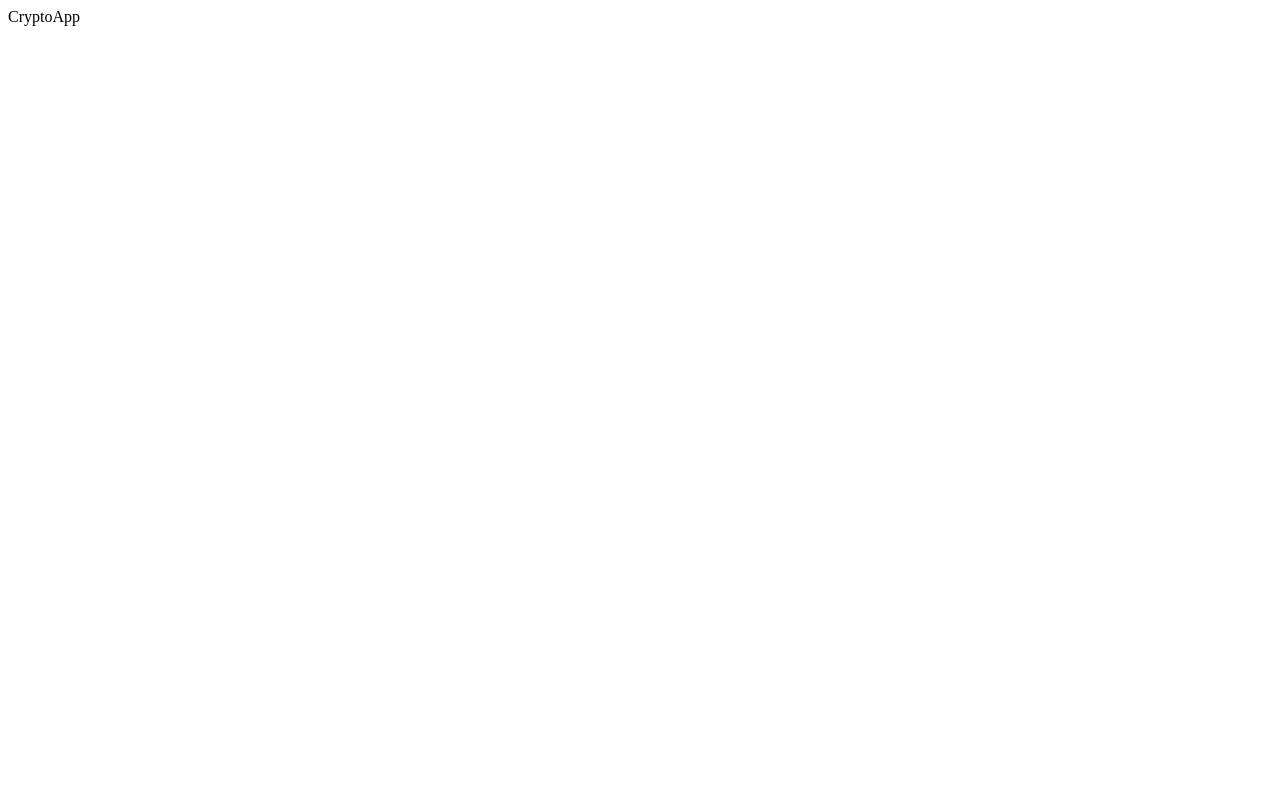
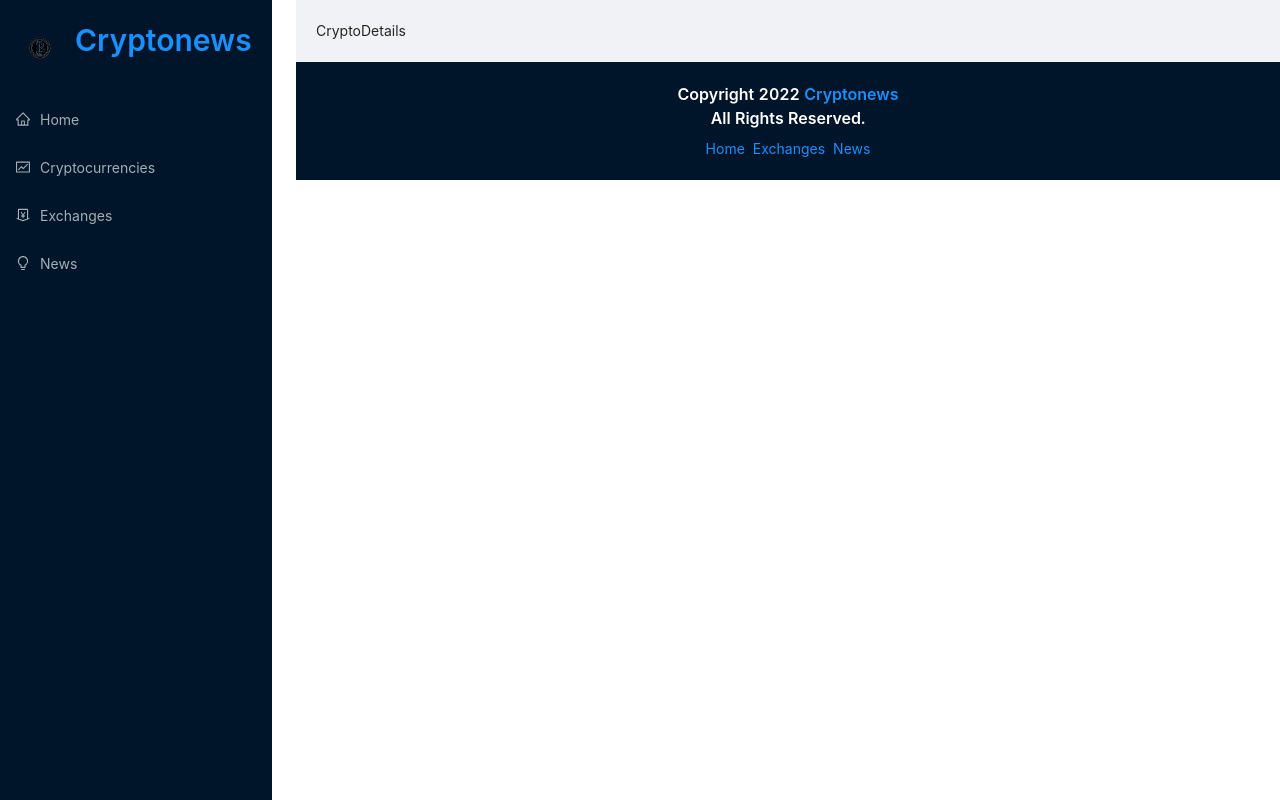
Before and after one commit to muhammedrepo/cryptonews, a React (Create React App) app: page /crypto/1 in a window 1280 px wide. Built offline with nearby package versions, Linux system fonts and the light colour scheme.

Commit message:
navigation bar completed

```diff
--- /dev/null
+++ b/src/App.css
@@ -0,0 +1,127 @@
+:root {
+  --text-primary: #000;
+  --bgPrimary: #fff;
+  --bgSecondary: #f9f9f9;
+  --pink: #0071bd;
+  --light-blue: #e6f7ff;
+  --border: #d9d9d9;
+}
+
+* {
+  margin: 0;
+  padding: 0;
+  box-sizing: border-box;
+}
+
+a:hover {
+  color: var(--pink) !important;
+}
+
+.app {
+  display: flex;
+  overflow: hidden;
+}
+
+.navbar {
+  flex: 0.2;
+  background-color: rgb(0, 21, 41);
+}
+
+.main {
+  flex: 0.8;
+  width: 100%;
+}
+.routes {
+  padding: 20px;
+}
+
+.nav-container {
+  position: fixed;
+  left: 0;
+  margin: 10px;
+  height: 100vh;
+  margin: 0px;
+  background-color: rgb(0, 21, 41);
+}
+
+.logo-container {
+  background-color: #001529;
+  display: flex;
+  padding: 20px;
+  align-items: center;
+  width: 100%;
+}
+
+.logo {
+  margin: 0 0 0 15px;
+}
+.logo a {
+  color: white;
+}
+
+@media screen and (max-width: 1300px) {
+  .main {
+    margin-left: 50px;
+  }
+}
+
+@media screen and (max-width: 1170px) {
+  .main {
+    margin-left: 50px;
+  }
+}
+
+@media screen and (max-width: 1000px) {
+  .main {
+    margin-left: 100px;
+  }
+}
+
+@media screen and (max-width: 800px) {
+  .app {
+    flex-direction: column;
+    overflow: hidden;
+  }
+
+  .navbar {
+    flex: 1;
+  }
+
+  .main {
+    flex: 1;
+    margin-top: 90px;
+    margin-left: 0px;
+    margin-right: 10px;
+  }
+
+  .nav-container {
+    height: 8vh;
+    position: fixed;
+    width: 100%;
+    z-index: 100;
+    background-color: var(--bgSecondary);
+  }
+
+  /* .menu-control-container {
+      display: block !important;
+    }
+
+    .ant-menu {
+      position: absolute;
+      right: 0px;
+    }
+    .home-title {
+      font-size: 1.4rem !important;
+    }
+    .show-more {
+      font-size: 1.3rem !important;
+    } */
+}
+
+.footer {
+  background-color: #001529;
+  display: flex;
+  flex-direction: column;
+  padding: 20px;
+  align-items: center;
+}
--- a/src/App.js
+++ b/src/App.js
@@ -1,5 +1,52 @@
+import { Routes, Route, Link } from "react-router-dom";
+import { Layout, Typography, Space } from "antd";
+import {
+  Navbar,
+  Homepage,
+  Cryptocurrencies,
+  Exchanges,
+  CryptoDetails,
+  News,
+} from "./components";
+import "./App.css";
+
 function App() {
-  return <div>CryptoApp</div>;
+  return (
+    <div className="app">
+      <div className="navbar">
+        <Navbar />
+      </div>
+      <div className="main">
+        <Layout>
+          <div className="routes">
+            <Routes>
+              <Route path="/" element={<Homepage />} />
+              <Route path="/exchanges" element={<Exchanges />} />
+              <Route path="/cryptocurrencies" element={<Cryptocurrencies />} />
+              <Route path="/crypto/:coinId" element={<CryptoDetails />} />
+              <Route path="/news" element={<News />} />
+            </Routes>
+          </div>
+        </Layout>
+        <div className="footer">
+          <Typography.Title
+            level={5}
+            style={{ color: "white", textAlign: "center" }}
+          >
+            Copyright 2022
+            <Link to="/"> Cryptonews</Link>
+            <br />
+            All Rights Reserved.
+          </Typography.Title>
+          <Space>
+            <Link to="/">Home</Link>
+            <Link to="/exchanges">Exchanges</Link>
+            <Link to="/news">News</Link>
+          </Space>
+        </div>
+      </div>
+    </div>
+  );
 }
 
 export default App;
--- /dev/null
+++ b/src/components/CryptoDetails.jsx
@@ -0,0 +1,5 @@
+const CryptoDetails = () => {
+  return <div>CryptoDetails</div>;
+};
+
+export default CryptoDetails;
--- /dev/null
+++ b/src/components/Cryptocurrencies.jsx
@@ -0,0 +1,5 @@
+const Cryptocurrencies = () => {
+  return <div>Cryptocurrencies</div>;
+};
+
+export default Cryptocurrencies;
--- /dev/null
+++ b/src/components/Exchanges.jsx
@@ -0,0 +1,5 @@
+const Exchanges = () => {
+  return <div>Exchanges</div>;
+};
+
+export default Exchanges;
--- /dev/null
+++ b/src/components/Homepage.jsx
@@ -0,0 +1,5 @@
+const Homepage = () => {
+  return <div>Homepage</div>;
+};
+
+export default Homepage;
--- /dev/null
+++ b/src/components/Navbar.jsx
@@ -0,0 +1,39 @@
+import { Button, Menu, Typography, Avatar } from "antd";
+import { Link } from "react-router-dom";
+import icon from "../images/logo.png";
+import {
+  HomeOutlined,
+  MoneyCollectOutlined,
+  BulbOutlined,
+  FundOutlined,
+  MenuOutlined,
+} from "@ant-design/icons";
+
+const Navbar = () => {
+  return (
+    <div className="nav-container">
+      <div className="logo-container">
+        <Avatar src={icon} size="large" />
+        <Typography.Title level={2} className="logo">
+          <Link to="/">Cryptonews</Link>
+        </Typography.Title>
+      </div>
+      <Menu theme="dark">
+        <Menu.Item icon={<HomeOutlined />}>
+          <Link to="/">Home</Link>
+        </Menu.Item>
+        <Menu.Item icon={<FundOutlined />}>
+          <Link to="/cryptocurrencies">Cryptocurrencies</Link>
+        </Menu.Item>
+        <Menu.Item icon={<MoneyCollectOutlined />}>
+          <Link to="/exchanges">Exchanges</Link>
+        </Menu.Item>
+        <Menu.Item icon={<BulbOutlined />}>
+          <Link to="/news">News</Link>
+        </Menu.Item>
+      </Menu>
+    </div>
+  );
+};
+
+export default Navbar;
--- /dev/null
+++ b/src/components/News.jsx
@@ -0,0 +1,5 @@
+const News = () => {
+  return <div>News</div>;
+};
+
+export default News;
--- /dev/null
+++ b/src/components/index.js
@@ -0,0 +1,6 @@
+export { default as Navbar } from "./Navbar";
+export { default as Homepage } from "./Homepage";
+export { default as Cryptocurrencies } from "./Cryptocurrencies";
+export { default as Exchanges } from "./Exchanges";
+export { default as CryptoDetails } from "./CryptoDetails";
+export { default as News } from "./News";
--- a/src/index.js
+++ b/src/index.js
@@ -1,11 +1,14 @@
 import React from "react";
 import ReactDOM from "react-dom";
-import "./index.css";
+import { BrowserRouter as Router } from "react-router-dom";
 import App from "./App";
+import "antd/dist/antd.min.css";
 
 ReactDOM.render(
   <React.StrictMode>
-    <App />
+    <Router>
+      <App />
+    </Router>
   </React.StrictMode>,
   document.getElementById("root")
 );
```
Also changed, not shown: package.json (+11 -0 lines), src/images/logo.png (added), src/index.css (deleted), 1 other file (tests, documents, lock files or other folders).
